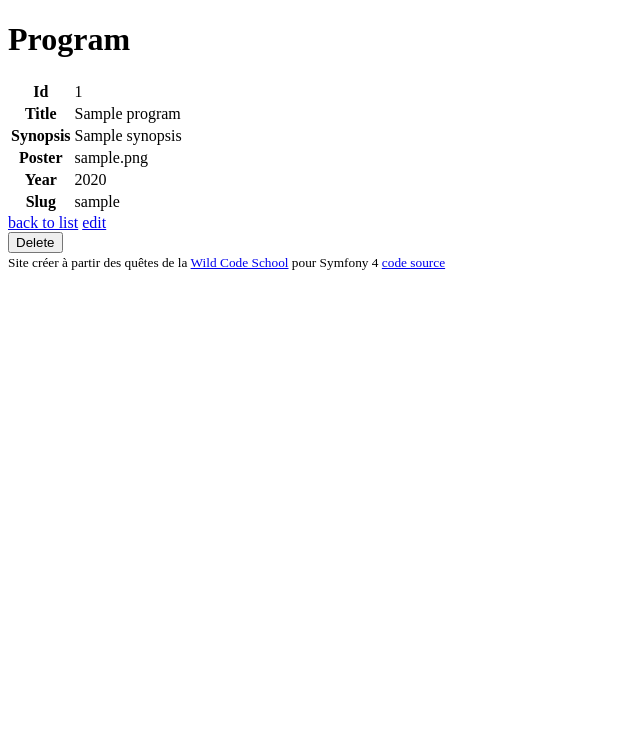
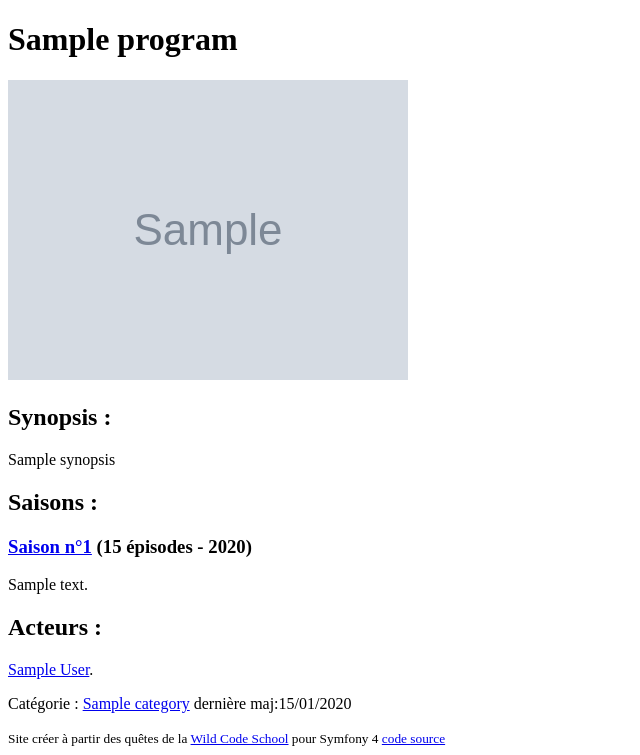
Before and after one commit to Aurelie-feyzin/Series, a Symfony app: template templates/program/show.html.twig in a window 1280 px wide. Shown: the part 96-851 px from the top of the page, without its empty margins (0-640 px from the left). Before the commit the page ends 366 px from the top, so only its background shows below. Run offline with Twig, Linux system fonts and the light colour scheme; the template is opened without the code that fills it: most values are stand-ins (such as "Sample title", 1, 10 or a date in 2020); grey boxes marked "Sample" are stand-in pictures; some libraries are stand-ins or nearby versions.

Commit message:
Front program_show - template - modification de la route pour avoir le slug au lieu de l'id

```diff
--- a/assets/css/app.scss
+++ b/assets/css/app.scss
@@ -44,7 +44,7 @@ footer {
   }
 }
 
-.bg-card {
+.bg-card, .media-bg {
   background-color: rgba(255, 255, 255, 0.5);
   color: $primary-text;
 }
--- a/src/Controller/ProgramController.php
+++ b/src/Controller/ProgramController.php
@@ -50,7 +50,7 @@ class ProgramController extends AbstractController
     }
 
     /**
-     * @Route("/{id}", name="program_show", methods={"GET"})
+     * @Route("/{slug}", name="program_show", methods={"GET"}, requirements={"slug"="[a-z0-9-]*"})
      */
     public function show(Program $program): Response
     {
--- a/templates/program/index.html.twig
+++ b/templates/program/index.html.twig
@@ -12,7 +12,7 @@
                         <img class="card-img-top" alt="img {{ program.title }}" src="{{ program.poster?: asset('images/program/placeholder_program.jpg')  }}">
                     <div class="card-body">
                         <h5 class="card-title"><a
-                                    href="{{ path('program_show', {'id': program.id}) }}">{{ program.title }}</a>
+                                    href="{{ path('program_show', {'slug': program.slug}) }}">{{ program.title }}</a>
                         </h5>
                         <p class="card-text">{{ program.synopsis }}.</p>
                     </div>
--- a/templates/program/show.html.twig
+++ b/templates/program/show.html.twig
@@ -1,42 +1,34 @@
 {% extends 'base.html.twig' %}
-
-{% block title %}Program{% endblock %}
+{% block title %}{{ program.title }}{% endblock %}
 
 {% block main %}
-    <h1>Program</h1>
+    <div class="container-fluid">
+    <h1 class="mt-0 text-center">{{ program.title }}</h1>
+    <div class="media media-bg">
+        <img class="align-self-center mr-3" src="{{ program.poster?: asset('images/program/placeholder_program.jpg')  }}" alt="{{ program.title }} poster">
+        <div class="media-body pr-3">
+            <h2> Synopsis : </h2>
+            <p>{{ program.synopsis }}</p>
+            <h2> Saisons : </h2>
+            {% for season in program.seasons %}
+                <div>
+                    <h3><a href="{{ path('season_show', {id: season.id}) }}">Saison n°{{ season.number }}</a>
+                        <span class="text-muted small">({{ season.episodes | length }} épisodes{{ season.year? ' - ' ~ season.year: ''}})</span>
+                        </h3>
+                    <p>{{ season.description?: 'pas de description pour l\'instant' }}</p>
+                </div>
+            {% else %}
+                Pas de saison pour l'instant.
+            {% endfor %}
+            <h2> Acteurs : </h2>
+            {% for actor in program.actors %}
+                    <a href="{{ path('actor_show', {id: actor.id}) }}">{{ actor.displayName }}</a>{{ loop.last ? '.' : ',' }}
 
-    <table class="table">
-        <tbody>
-            <tr>
-                <th>Id</th>
-                <td>{{ program.id }}</td>
-            </tr>
-            <tr>
-                <th>Title</th>
-                <td>{{ program.title }}</td>
-            </tr>
-            <tr>
-                <th>Synopsis</th>
-                <td>{{ program.synopsis }}</td>
-            </tr>
-            <tr>
-                <th>Poster</th>
-                <td>{{ program.poster }}</td>
-            </tr>
-            <tr>
-                <th>Year</th>
-                <td>{{ program.year }}</td>
-            </tr>
-            <tr>
-                <th>Slug</th>
-                <td>{{ program.slug }}</td>
-            </tr>
-        </tbody>
-    </table>
-
-    <a href="{{ path('program_index') }}">back to list</a>
-
-    <a href="{{ path('program_edit', {'id': program.id}) }}">edit</a>
-
-    {{ include('program/_delete_form.html.twig') }}
+            {% else %}
+                Aucun acteur trouvé.
+            {% endfor %}
+            <p>Catégorie : <a href="{{ path('program_by_category', {categorySlug: program.category.slug}) }}">{{ program.category.name }}</a> <span class="float-right">dernière maj:{{ program.updatedAt | date('d/m/Y') }}</span></p>
+        </div>
+    </div>
+    </div>
 {% endblock %}
```
